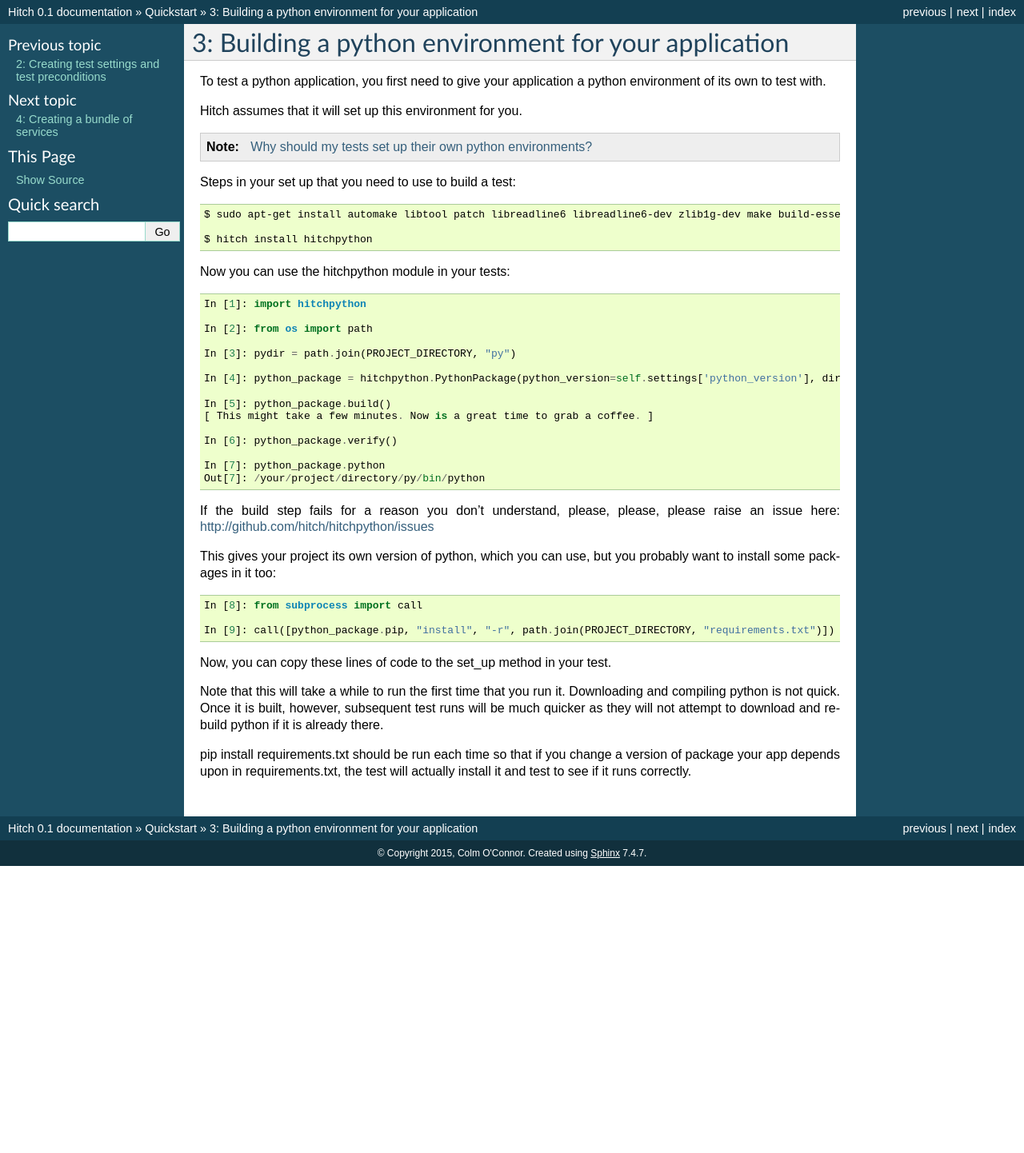
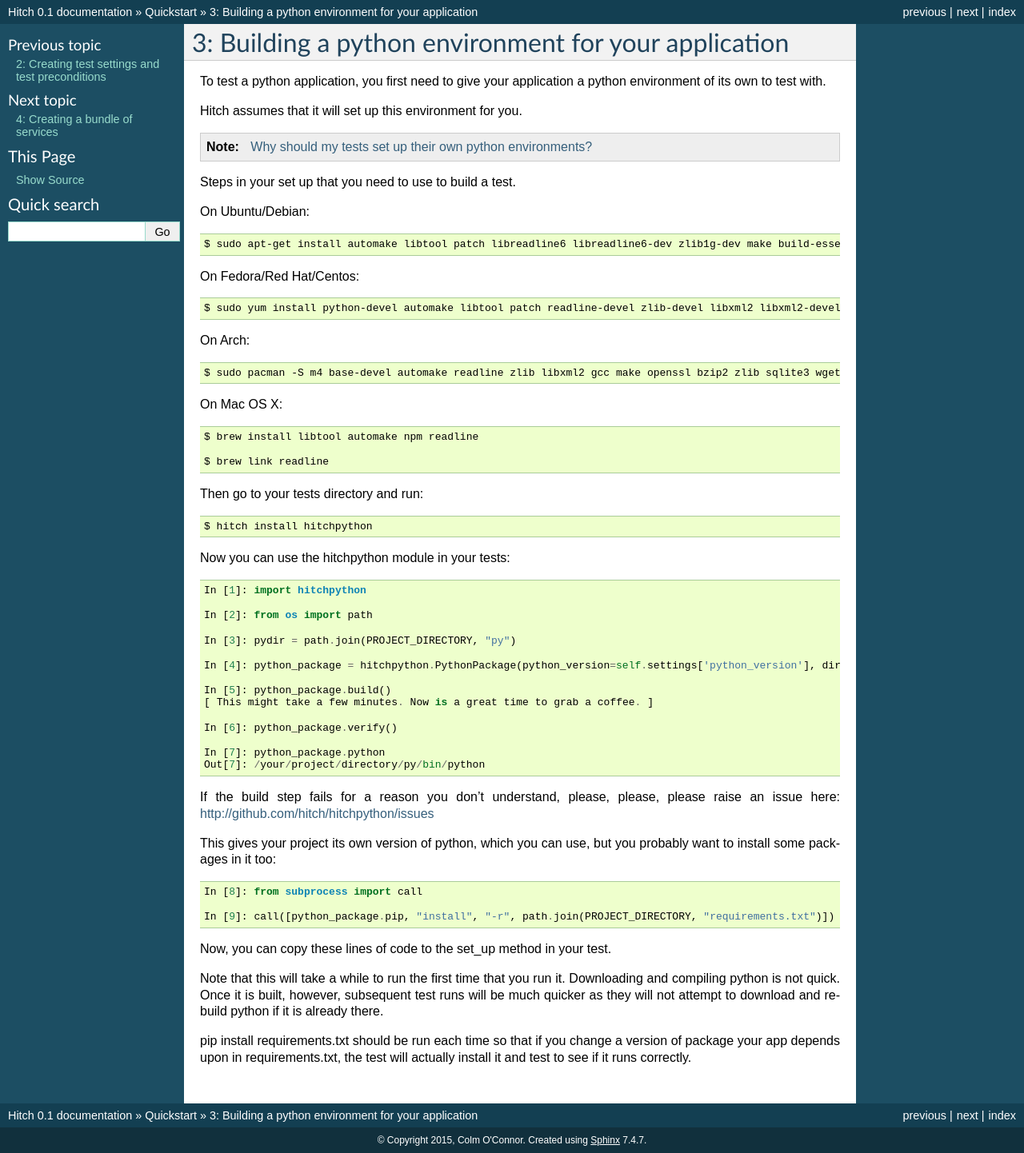
Before and after one commit to hitchtest/hitch, a Sphinx documentation site: the page built from docs/quickstart/3_building_a_python_environment_for_your_application.rst, in a window 1280 px wide. Shown: the whole page at 80% size. Built offline with Sphinx 7.4.7, drawn with Linux system fonts in a browser that asks for light colours; before the commit the page ends 1083 px from its top, so only the background shows below that.

Commit message:
DOCS : Added prerequisite packages for installation on multiple systems to quickstart guide.

```diff
--- a/docs/quickstart/3_building_a_python_environment_for_your_application.rst
+++ b/docs/quickstart/3_building_a_python_environment_for_your_application.rst
@@ -10,9 +10,27 @@
 
     :doc:`/faq/why_should_my_tests_set_up_their_own_python_environments`
 
-Steps in your set up that you need to use to build a test::
+Steps in your set up that you need to use to build a test.
+
+On Ubuntu/Debian::
 
   $ sudo apt-get install automake libtool patch libreadline6 libreadline6-dev zlib1g-dev make build-essential libssl-dev libbz2-dev libreadline-dev libsqlite3-dev llvm
+
+On Fedora/Red Hat/Centos::
+
+  $ sudo yum install python-devel automake libtool patch readline-devel zlib-devel libxml2 libxml2-devel gcc-make openssl-devel bzip2-libs zlib-devel bzip2-devel sqlite-devel llvm
+
+On Arch::
+
+  $ sudo pacman -S m4 base-devel automake readline zlib libxml2 gcc make openssl bzip2 zlib sqlite3 wget curl llvm
+
+On Mac OS X::
+
+  $ brew install libtool automake npm readline
+
+  $ brew link readline
+
+Then go to your tests directory and run::
 
   $ hitch install hitchpython
 
```
